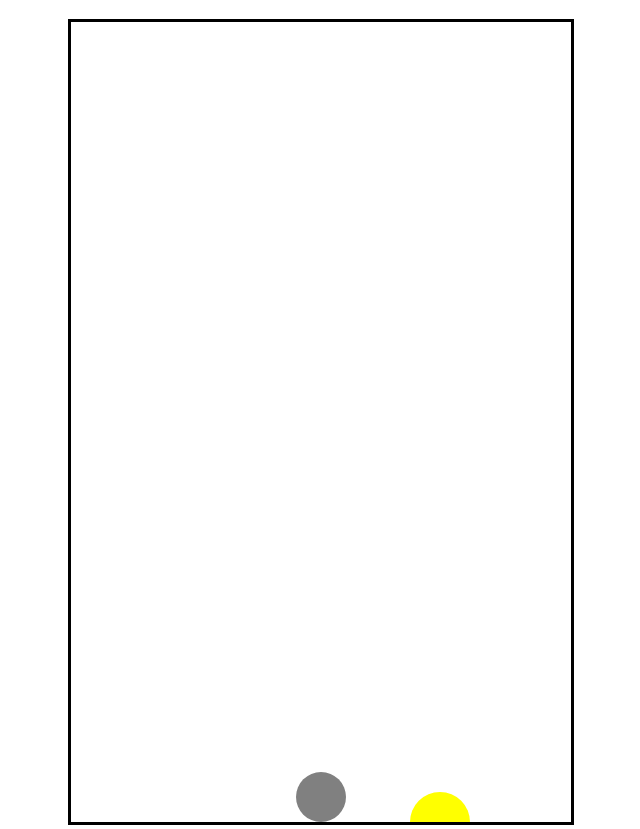
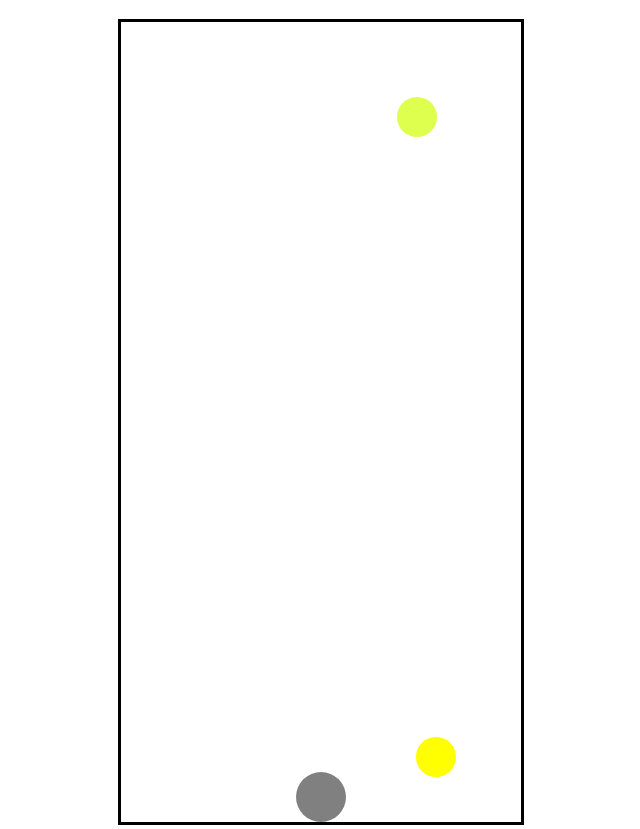
Before and after one commit to Yul310/Project01_Angry-Zverev, a plain HTML site: page index.html in a window 1280 px wide. Shown: the part 77-906 px from the top of the page, without its empty margins (319-959 px from the left). Drawn offline with Linux system fonts and the light colour scheme.

Commit message:
more development on obstacle classes

```diff
--- a/gameOne.js
+++ b/gameOne.js
@@ -7,6 +7,8 @@ let ctx = game.getContext("2d");
 game.setAttribute("height", getComputedStyle(game)["height"]);
 game.setAttribute("width", getComputedStyle(game)["width"]);
 
+//controler
+document.addEventListener("keydown", movementHandler)
 
 /*=================== class Collections======================*/
 
@@ -64,6 +66,58 @@ class Obstacle{
 
     }
 
+    launchTwo(){
+        this.render();
+        this.x += this.velocity.x;
+        this.y += this.velocity.y;
+        if(this.x + this.radius > game.width || this.x-this.radius<0){
+          this.velocity.x = -1*this.velocity.x
+        }else if(this.y - this.radius > game.height){
+            this.y = -40;
+            this.velocity.x = Math.floor(Math.random()*10+10)
+            this.y += this.velocity.y;
+        }
+
+    }
+
+}
+
+class topSpin{
+    constructor(x,y,radius,color){
+        this.x = x;
+        this.y = y;
+        this.radius = radius;
+        this.color = color;
+
+        this.alive = true;
+    }
+    //adding obstacle's function: render
+
+    render(){
+        ctx.beginPath();
+        ctx.arc(this.x,this.y,this.radius,0,2*Math.PI,false);
+        ctx.fillStyle = this.color;
+        ctx.fill();
+    }
+    //moving automatically
+    //Ball bounce if it hits a wall
+    //Ball goes back to the top and restart dropping if it hits bottom
+    launch(){
+        this.render();
+
+        this.y += 25
+        if(this.y - this.radius > game.height){
+           setTimeout(()=>{
+            this.y = -60;
+            this.x = Math.floor(Math.random()*(game.width-30))
+            this.y += 30;
+        },300)
+        }
+
+    }
+
+
+
 }
 /*======== Build Array =======*/
 let allBalls = [];
@@ -73,8 +127,11 @@ const you = new Player(game.width/2,game.height-r,r,'grey')
 // ball always comes down from the top and x rocation alters randomly everytime.
 //velocity is an object which has x and y value so I can control the speed and angle of the ball movement.
 let rv = Math.floor(Math.random()*9-5);
+let rrv = Math.floor(Math.random()*9-5);
 // let rrv = Math.floor(Math.random()*13+15);
-const ball = new Obstacle(Math.floor(Math.random()*(game.width-30)),-30,30,'#FFFF00',{x:rv,y:25})
+const ball = new Obstacle(Math.floor(Math.random()*(game.width-30)),-30,20,'#FFFF00',{x:rv,y:25})
+const ballTwo = new Obstacle(Math.floor(Math.random()*(game.width-30)),-30,20,'#FFFF00',{x:rrv,y:25})
+const curve = new topSpin(Math.floor(Math.random()*(game.width-30)),-30,20,'#dfff4f')
 
 
 /*============== Keyboard Control ====================*/
@@ -85,16 +142,16 @@ function movementHandler(e) {
 
     switch (e.key) {
         case "ArrowUp":
-            you.y-you.radius > 0 ? you.y -= r: null;
+            you.y-2*you.radius > 0 ? you.y -= 2*r: null;
             break
         case "ArrowDown":
-            (you.y + you.radius) < game.height ? you.y += r : null;
+            (you.y + 2*you.radius) < game.height ? you.y += 2*r : null;
             break
         case "ArrowLeft":
-            you.x-you.radius > 0 ? you.x -= r : null;
+            you.x-you.radius > 0 ? you.x -= 2*r : null;
             break
         case "ArrowRight":
-            (you.x + you.radius) < game.width ? you.x += r: null;
+            (you.x + you.radius) < game.width ? you.x += 2*r: null;
             break
     }
 }
@@ -102,18 +159,26 @@ function movementHandler(e) {
 
 /* ================= functions ========================*/
 function constructingBalls(){
-    let rv = Math.floor(Math.random()*9-5);
+    let rv = Math.floor(Math.random()*9-18);
     let rrv = Math.floor(Math.random()*13+5);
-    while(allBalls.length<10){
-    const newBall = new Obstacle(Math.floor(Math.random()*(game.width-30)),30,30,'#FFFF00',{x:1,y:1});
+    while(allBalls.length<20){
+    const newBall = new Obstacle(Math.floor(Math.random()*(game.width-30)),30,30,'#FFFF00',{x:rv,y:25});
     allBalls.push(newBall);
-    i++;
+    allBalls.length++;
+
 }}
 
 function gameLoop() {
     ctx.clearRect(0, 0, game.width, game.height);
     you.render();
+    curve.launch();
     ball.launch();
+    ballTwo.launchTwo();
+    // for(i=0;i<allBalls.length;i++){
+    //     console.log(allBalls)
+    //     allBalls[i].launch()
+
+    // }
 
 
 }
@@ -134,7 +199,7 @@ function gameLoop() {
 
 /* ================= Running Game ========================*/
 const runGame = setInterval(gameLoop,50);
-// constructingBalls()
+constructingBalls()
 
 
 
@@ -187,8 +252,3 @@ const runGame = setInterval(gameLoop,50);
 
 //     const runGame = setInterval(gameLoop, 100);
 // })
-
-
-
-//controler
-document.addEventListener("keydown", movementHandler)
--- a/style.css
+++ b/style.css
@@ -17,6 +17,6 @@ html,body {
 
     border:3px solid black;
     background-color: rgb(255, 255, 255);
-    width: 500PX;
+    width: 400PX;
     height: 800PX;
   }
```
